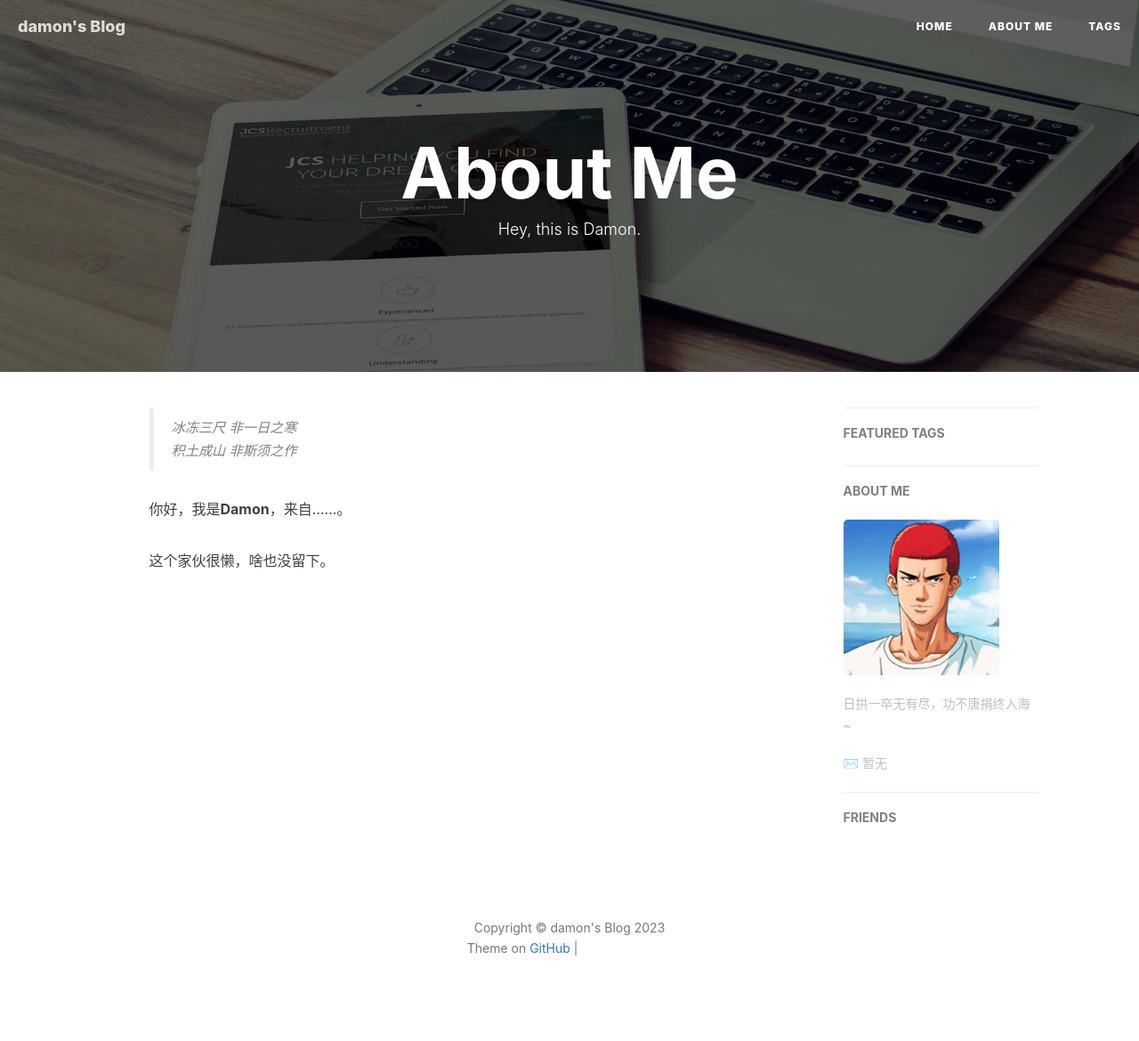
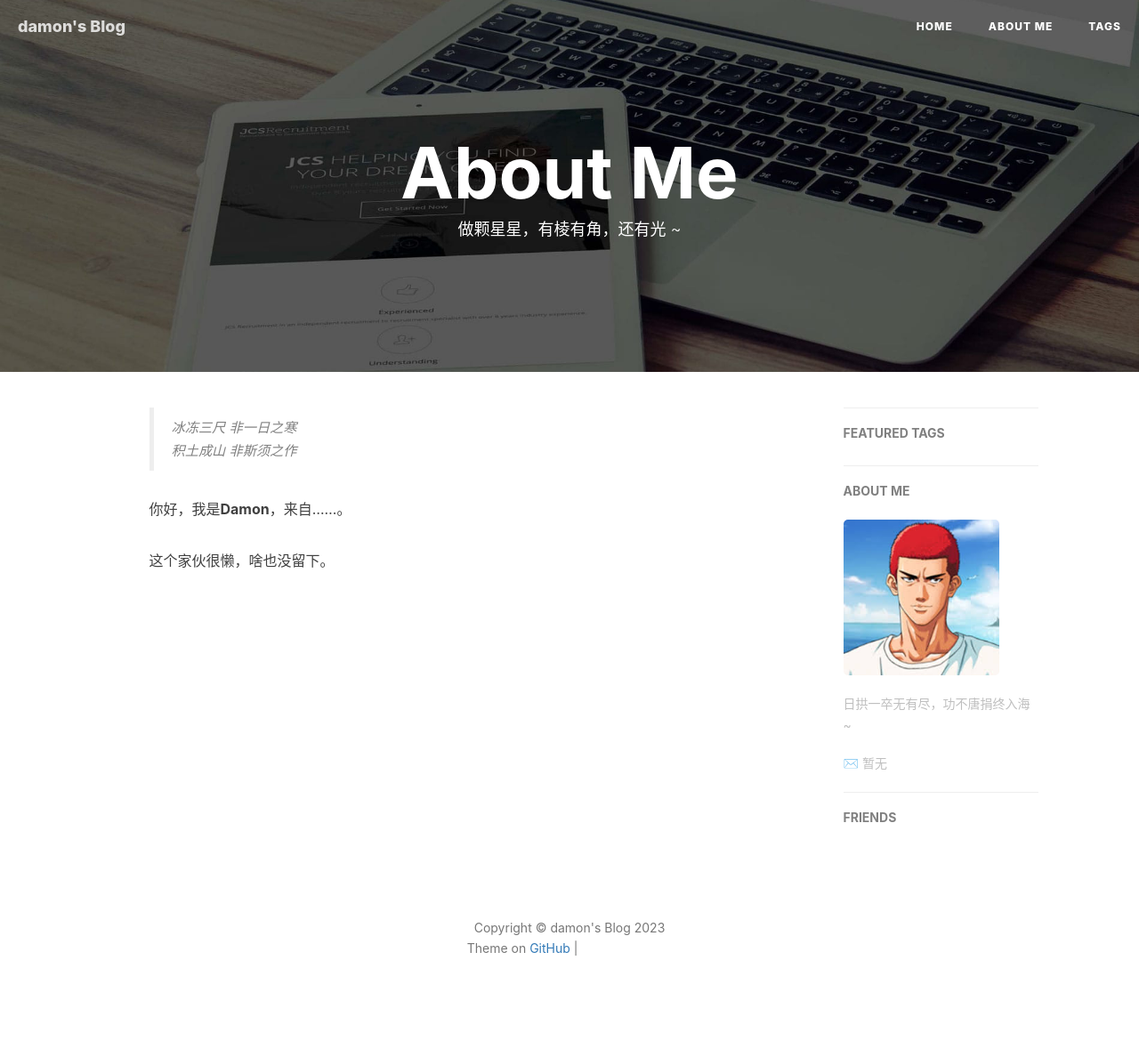
Before and after one commit to damon-liush/damon-liush.github.io, a Jekyll site: the page built from about.html, in a window 1280 px wide. Shown: the whole page at 89% size. Built offline with Jekyll 4.4.1, drawn with Linux system fonts in a browser that asks for light colours; nearby versions of some CDN libraries; comment, search, counter and statistics services are not loaded; grey boxes are pictures that could not be loaded.

Commit message:
update
Signed-off-by: damon-liush <lshua312@163.com>

```diff
--- a/about.html
+++ b/about.html
@@ -1,7 +1,7 @@
 ---
 layout: page
 title: "About Me"
-description: "Hey, this is Damon."
+description: "做颗星星，有棱有角，还有光 ~"
 header-img: "img/post-bg-rwd.jpg"
 ---
 
```
